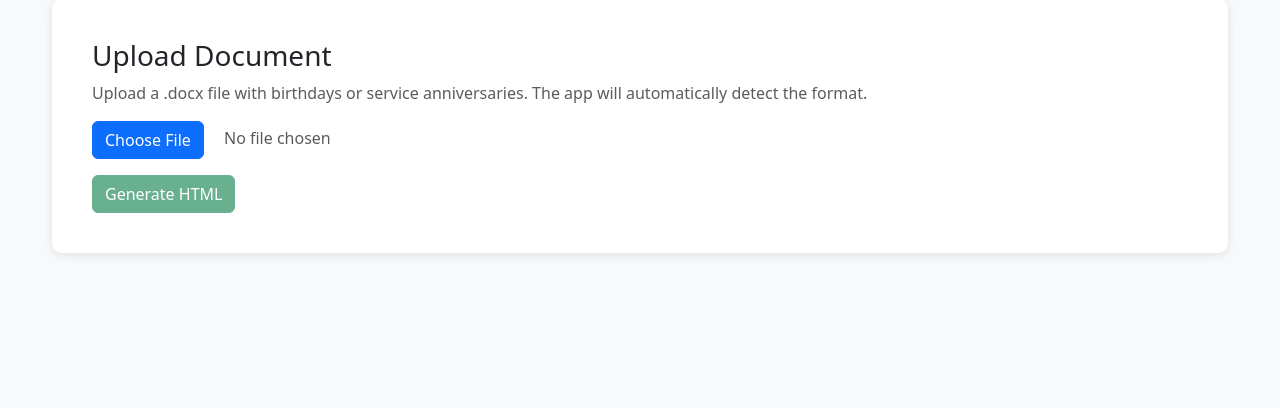
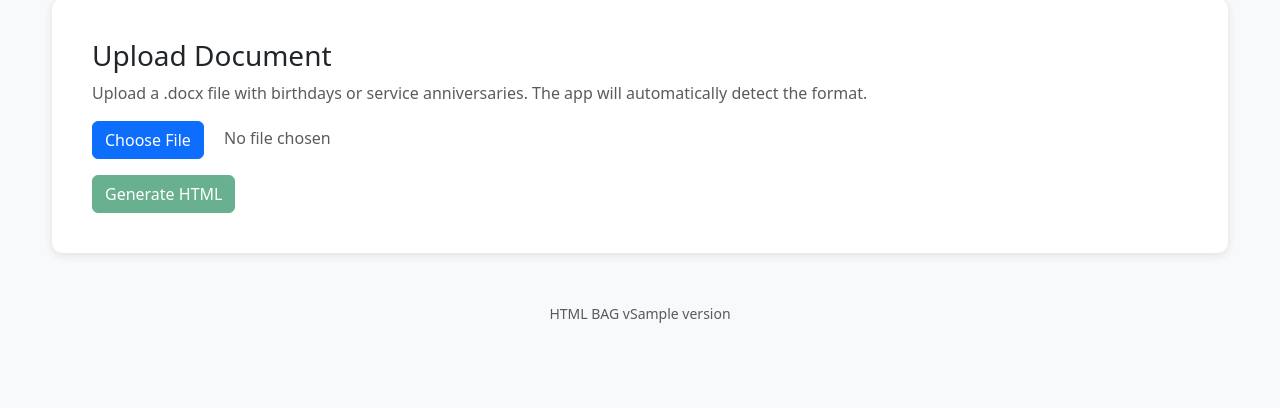
Before and after one commit to aflcra/HTML-Birthday-Generator, a Python web app: template templates/index.html in a window 1280 px wide. Shown: the part 185-593 px from the top of the page. Run offline with Jinja, Linux system fonts and the light colour scheme; the template is opened without the code that fills it: most values are stand-ins (such as "Sample title", 1, 10 or a date in 2020).

Commit message:
Update index.html

```diff
--- a/templates/index.html
+++ b/templates/index.html
@@ -114,6 +114,10 @@
         </div>
     </div>
 
+    <footer class="text-center text-muted mt-5 pb-3">
+        <small>HTML BAG v{{ version }}</small>
+    </footer>
+
     <script>
         let currentHtml = '';
         let currentTitle = '';
```
